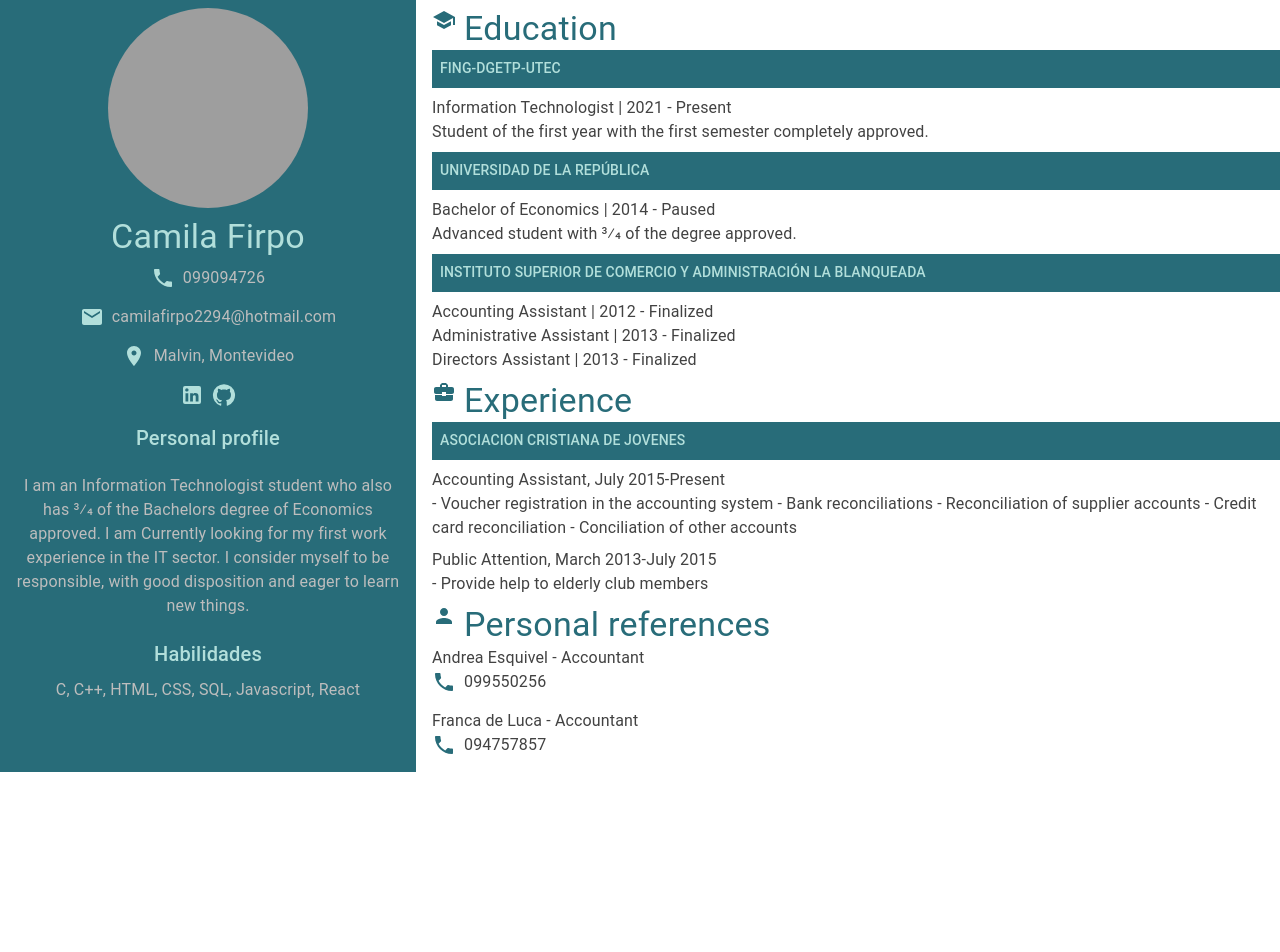
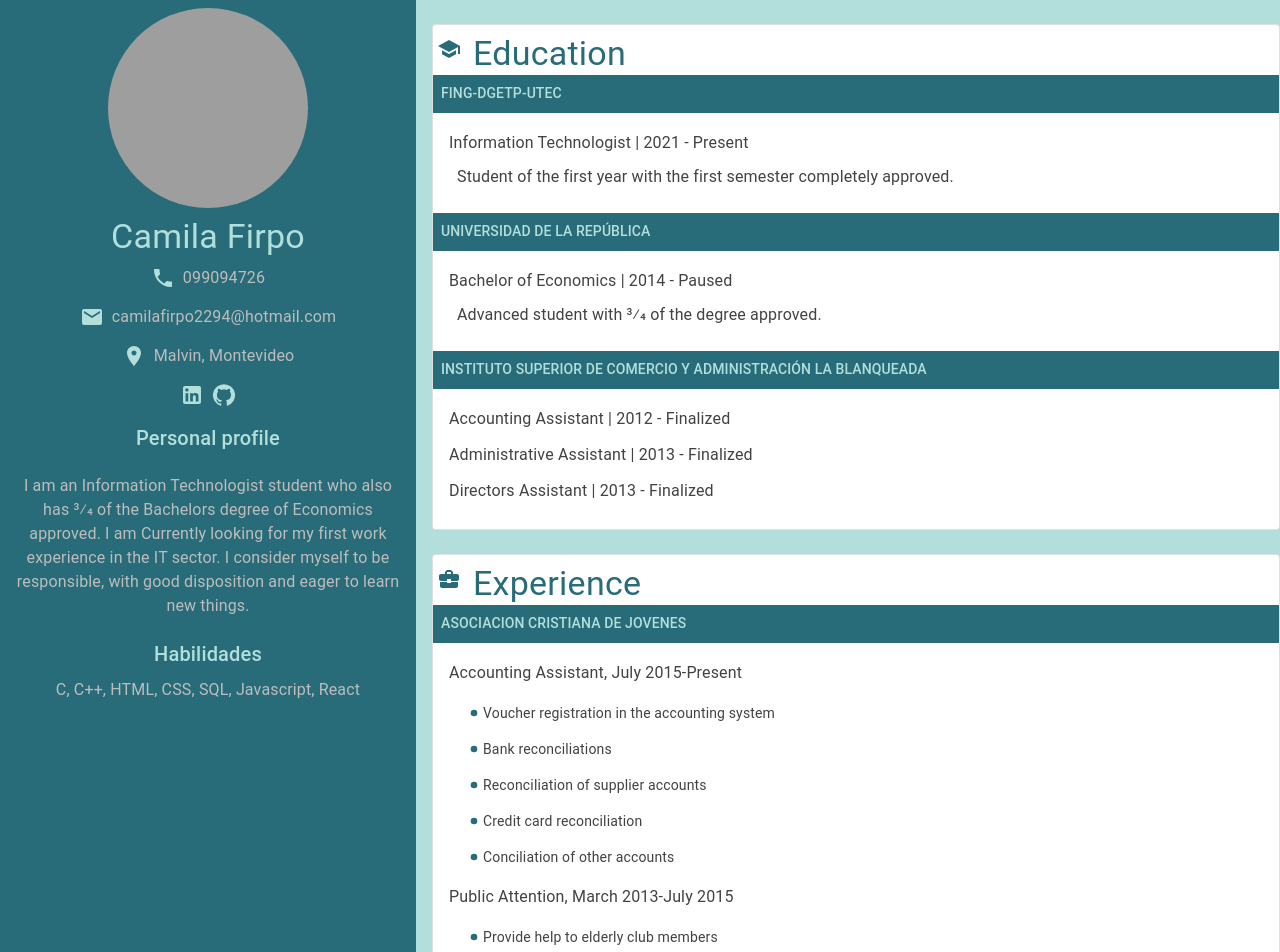
Before and after one commit to camila-firpo/CurriculumCamilaFirpo, a React (Create React App) app: page / in a window 1280 px wide. Shown: the top 952 px of the page. Before the commit the page ends 800 px from the top, so only its background shows below. Built offline with nearby package versions, Linux system fonts and the light colour scheme; grey boxes are pictures that could not be loaded.

Commit message:
visual improvement of the resume

```diff
--- a/src/App.js
+++ b/src/App.js
@@ -10,7 +10,7 @@ function App() {
         <Grid item xs={12} md={4}>
           <PersonInfo />
         </Grid>
-        <Grid item xs={12} md={8}>
+        <Grid item xs={12} md={8} sx={{bgcolor: "primary.light"}}>
           <Contents />
         </Grid>
       </Grid>
--- a/src/components/Education/index.js
+++ b/src/components/Education/index.js
@@ -1,24 +1,25 @@
 import React from 'react';
 import Typography from '@mui/material/Typography';
 import Box from '@mui/material/Box';
+import { Card } from '@mui/material';
 import SchoolIcon from '@mui/icons-material/School';
 
 function Education() {
 		return (
-			<Box>
+			<Card variant="outlined" sx={{my: 3}}>
 				<Box sx={{ marginRight: 1, display:'flex', marginTop: 1 }}>
-					<Box sx={{ marginRight: 1 }}>
+					<Box sx={{ marginRight: 1, padding: 0.5 }}>
 						<SchoolIcon sx={{ color:'primary.main'}}/>
 					</Box>
-					<Typography variant="h4" color="primary">Education</Typography>
+						<Typography variant="h4" color="primary">Education</Typography>
 				</Box>
 				<Box>
 					<Box sx={{ marginBottom: 1, bgcolor:"primary.main", color:"primary.light", p: 1 }}>
 						<Typography variant="subtitle2">FING-DGETP-UTEC</Typography>
 					</Box>
-					<Box sx={{ marginBottom: 1 }}>
-						<Typography variant="body1" color="secondary.dark">Information Technologist | 2021 - Present</Typography>
-						<Box>
+					<Box sx={{ margin: 1 , padding: 1}}>
+						<Typography variant="subtitle1" color="secondary.dark" sx={{marginBottom: 1}}>Information Technologist | 2021 - Present</Typography>
+						<Box sx={{margin: 1}}>
 							<Typography variant="body1" color="secondary.dark">
 							Student of the first year with the first semester
 							completely approved.
@@ -30,9 +31,9 @@ function Education() {
 					<Box sx={{ marginBottom: 1, bgcolor:"primary.main", color:"primary.light", p: 1 }}>
 						<Typography variant="subtitle2">UNIVERSIDAD DE LA REPÚBLICA</Typography>
 					</Box>
-					<Box>
-						<Typography variant="body1" color="secondary.dark">Bachelor of Economics | 2014 - Paused</Typography>
-						<Box sx={{ marginBottom: 1 }}>
+					<Box sx={{ margin: 1 , padding: 1}}>
+						<Typography variant="subtitle1" color="secondary.dark" sx={{marginBottom: 1}}>Bachelor of Economics | 2014 - Paused</Typography>
+						<Box sx={{ marginBottom: 1, margin: 1 }}>
 							<Typography variant="body1" color="secondary.dark">
 								Advanced student with 3⁄4 of the degree approved.
 							</Typography>
@@ -44,13 +45,13 @@ function Education() {
 						<Typography variant="subtitle2">INSTITUTO SUPERIOR DE COMERCIO Y
 							ADMINISTRACIÓN LA BLANQUEADA</Typography>
 					</Box>
-					<Box sx={{ marginBottom: 1 }}>
-						<Typography variant="body1" color="secondary.dark">Accounting Assistant | 2012 - Finalized</Typography>
-						<Typography variant="body1" color="secondary.dark">Administrative Assistant | 2013 - Finalized</Typography>
-						<Typography variant="body1" color="secondary.dark">Directors Assistant | 2013 - Finalized</Typography>
+					<Box sx={{ margin: 1 , padding: 1}}>
+						<Typography variant="subtitle1" color="secondary.dark" sx={{marginBottom: 1}}>Accounting Assistant | 2012 - Finalized</Typography>
+						<Typography variant="subtitle1" color="secondary.dark" sx={{marginBottom: 1}}> Administrative Assistant | 2013 - Finalized</Typography>
+						<Typography variant="subtitle1" color="secondary.dark" sx={{marginBottom: 1}}>Directors Assistant | 2013 - Finalized</Typography>
 					</Box>
 				</Box>
-			</Box>
+			</Card>
 		)
 	}
 
--- a/src/components/Experience/index.js
+++ b/src/components/Experience/index.js
@@ -1,39 +1,64 @@
 import React from 'react';
 import Box from '@mui/material/Grid';
 import Typography from '@mui/material/Typography';
+import { Card } from '@mui/material';
 import BusinessCenterIcon from '@mui/icons-material/BusinessCenter';
+import FiberManualRecordIcon from '@mui/icons-material/FiberManualRecord';
+import List from '@mui/material/List';
+import ListItem from '@mui/material/ListItem';
+import ListItemText from '@mui/material/ListItemText';
 
 function Experience() {
         return (
-            <Box>
-                <Box sx={{ marginRight: 1, display:'flex' }}>
-                    <Box sx={{ marginRight: 1 }}>
+            <Card variant="outlined" sx={{my: 3}}>
+                <Box sx={{ marginRight: 1, display:'flex', marginTop: 1 }}>
+                    <Box sx={{ marginRight: 1, padding: 0.5 }}>
                         <BusinessCenterIcon sx={{ color:'primary.main'}}/>
                     </Box>
                     <Typography variant="h4" color="primary">Experience</Typography>
                 </Box>
                 <Box>
                     <Box sx={{ marginBottom: 1, bgcolor:"primary.main", color:"primary.light", p: 1 }}>
-					    <Typography variant="subtitle2">ASOCIACION CRISTIANA DE JOVENES</Typography>
+					            <Typography variant="subtitle2">ASOCIACION CRISTIANA DE JOVENES</Typography>
                     </Box>
-                    <Box sx={{ marginBottom: 1 }}>
-                        <Typography variant="body1" color="secondary.dark">Accounting Assistant, July 2015-Present</Typography>
-                        <Box sx={{ marginBottom: 1 }}>
-                            <Typography variant="body1" color="secondary.dark">
-                                - Voucher registration in the accounting system
-                                - Bank reconciliations
-                                - Reconciliation of supplier accounts
-                                - Credit card reconciliation
-                                - Conciliation of other accounts
-                            </Typography>
+                    <Box sx={{ margin: 1 , padding: 1}}>
+                        <Typography variant="subtitle1" color="secondary.dark">Accounting Assistant, July 2015-Present</Typography>
+                        <Box sx={{ color:"secondary.dark", variant:"body1" }}>
+                          <List  sx={{ width: '100%', bgcolor: 'background.paper' }} dense>
+                            <ListItem>
+                              <FiberManualRecordIcon sx={{fontSize: 10, color: "primary.main", padding: 0.5}}/>
+                              <ListItemText primary= "Voucher registration in the accounting system" />
+                            </ListItem>
+                            <ListItem>
+                              <FiberManualRecordIcon sx={{fontSize: 10, color: "primary.main", padding: 0.5}}/>
+                              <ListItemText primary= "Bank reconciliations" />
+                            </ListItem>
+                            <ListItem>
+                              <FiberManualRecordIcon sx={{fontSize: 10, color: "primary.main", padding: 0.5}}/>
+                              <ListItemText primary= "Reconciliation of supplier accounts" />
+                            </ListItem>
+                            <ListItem>
+                              <FiberManualRecordIcon sx={{fontSize: 10, color: "primary.main", padding: 0.5}}/>
+                              <ListItemText primary= "Credit card reconciliation" />
+                            </ListItem>
+                            <ListItem>
+                              <FiberManualRecordIcon sx={{fontSize: 10, color: "primary.main", padding: 0.5}}/>
+                              <ListItemText primary= "Conciliation of other accounts" />
+                            </ListItem>
+                          </List>
                         </Box>
-                        <Typography variant="body1" color="secondary.dark">Public Attention, March 2013-July 2015</Typography>
-                        <Box sx={{ marginBottom: 1 }}>
-                            <Typography variant="body1" color="secondary.dark">- Provide help to elderly club members</Typography>
+                        <Typography variant="subtitle1" color="secondary.dark">Public Attention, March 2013-July 2015</Typography>
+                        <Box sx={{ variant:"body1", color:"secondary.dark" }}>
+                          <List sx={{ width: '100%', bgcolor: 'background.paper' }} dense>
+                              <ListItem>
+                                <FiberManualRecordIcon sx={{fontSize: 10, color: "primary.main", padding: 0.5}}/>
+                                <ListItemText primary= "Provide help to elderly club members" />
+                              </ListItem>
+                          </List>
                         </Box>
                     </Box>
 				</Box>
-            </Box>
+            </Card>
         )
  }
 export default Experience;
--- a/src/components/References/index.js
+++ b/src/components/References/index.js
@@ -1,22 +1,23 @@
 import React from 'react';
 import Box from '@mui/material/Box';
 import Typography from '@mui/material/Typography';
+import { Card, CardContent } from '@mui/material';
 import LocalPhoneIcon from '@mui/icons-material/LocalPhone';
 import PersonIcon from '@mui/icons-material/Person';
 
 function References() {
     return (
-      <Box>
-        <Box sx={{ marginRight: 1, display:'flex' }}>
-          <Box sx={{ marginRight: 1 }}>
+      <Card variant="outlined" sx={{my: 3}}>
+        <Box sx={{ marginRight: 1, display:'flex', marginTop: 1 }}>
+          <Box sx={{ marginRight: 1, padding: 0.5 }}>
             <PersonIcon sx={{ color:'primary.main'}}/>
           </Box>
           <Typography variant="h4" color="primary">Personal references</Typography>
         </Box>
-        <Box>
+        <CardContent>
           <Typography variant="body1" color="secondary.dark">
             Andrea Esquivel - Accountant
-            <Box sx={{ display: 'flex', marginBottom: 1 }}>
+            <Box sx={{ display: 'flex' }}>
             <Box sx={{ marginRight: 1 }}>
               <LocalPhoneIcon sx={{ color:'primary.main'}}/>
             </Box>
@@ -25,11 +26,11 @@ function References() {
             </Typography>
           </Box>
           </Typography>
-        </Box>
-        <Box>
+        </CardContent>
+        <CardContent>
           <Typography variant="body1" color="secondary.dark">
             Franca de Luca - Accountant
-            <Box sx={{ display: 'flex', marginBottom: 1 }}>
+            <Box sx={{ display: 'flex'}}>
             <Box sx={{ marginRight: 1 }}>
               <LocalPhoneIcon sx={{ color:'primary.main'}}/>
             </Box>
@@ -38,8 +39,8 @@ function References() {
             </Typography>
           </Box>
           </Typography>
-        </Box>
-      </Box>
+        </CardContent>
+      </Card>
     );
 }
 
```
